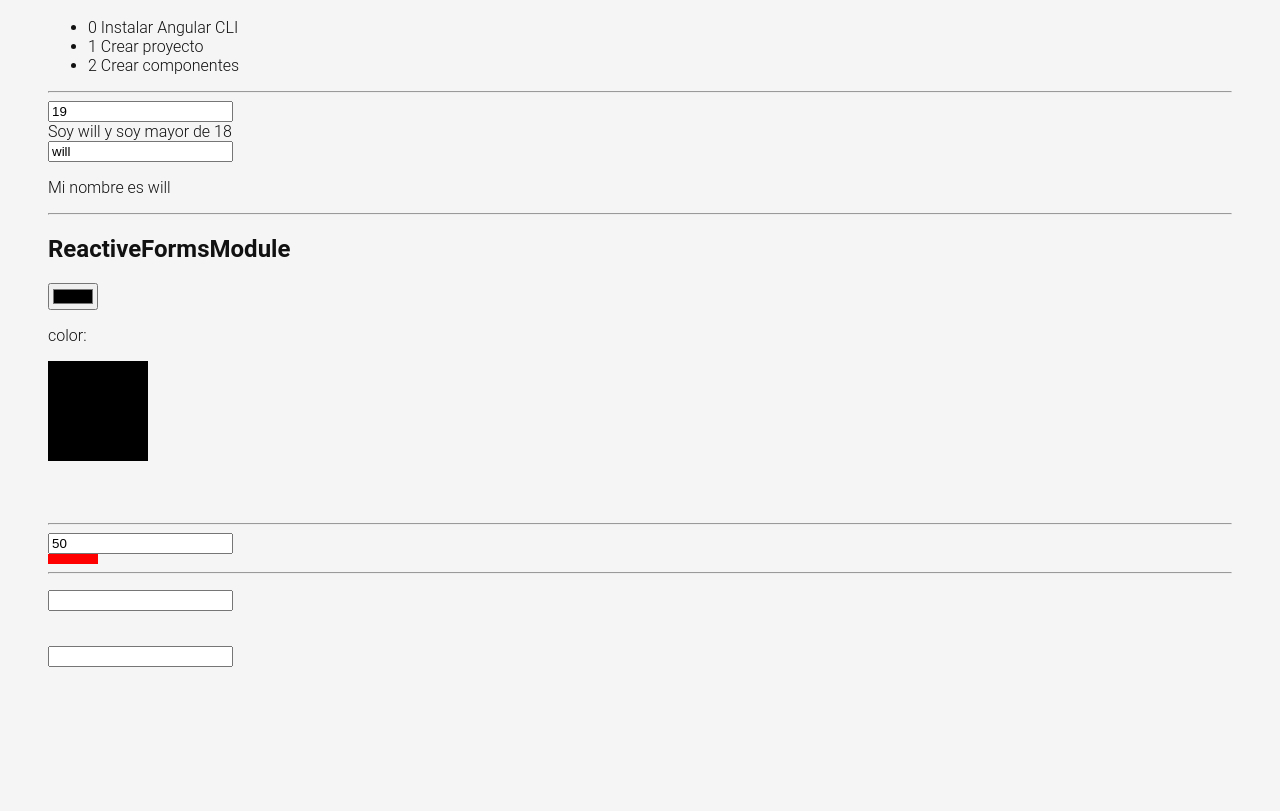
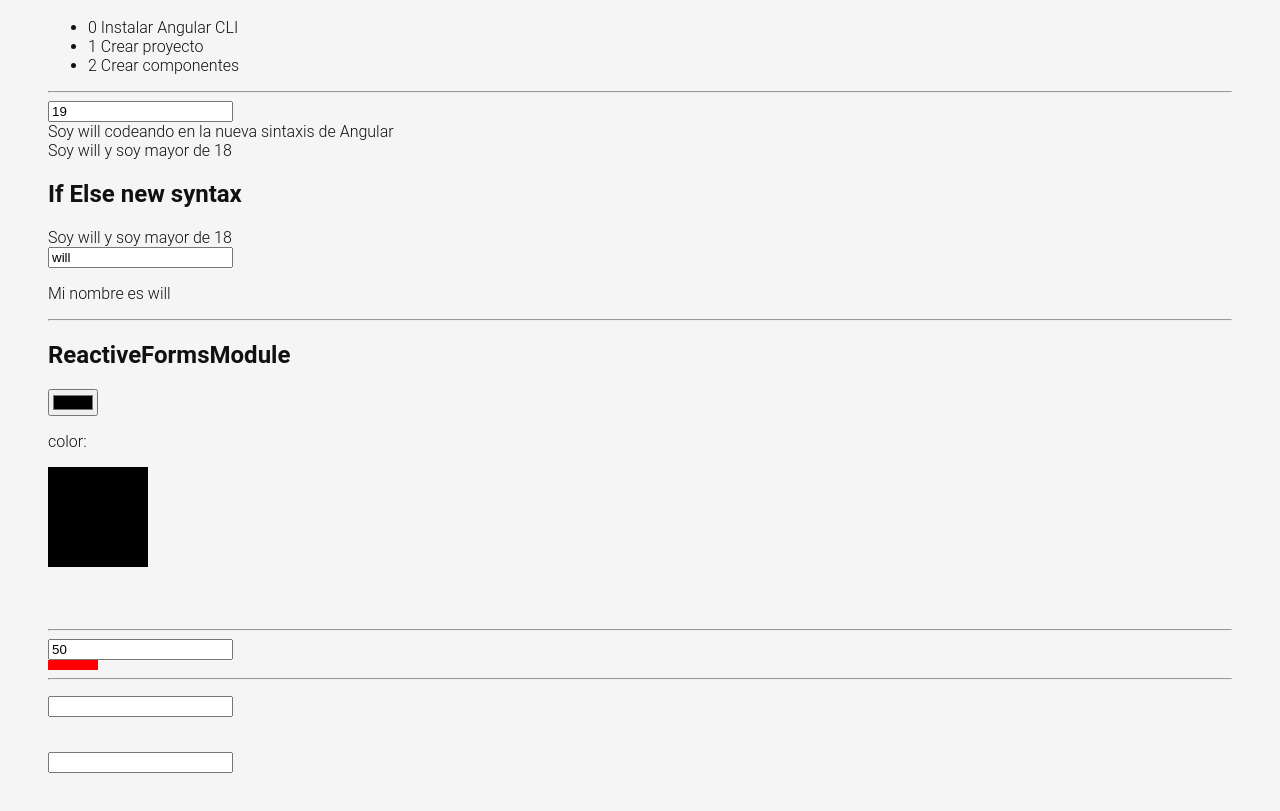
Before and after one commit to ApeWithGlasses/todoapp, an Angular app: page /labs in a window 1280 px wide. Shown: the part 1181-1992 px from the top of the page. Before the commit the page ends 1912 px from the top, so only its background shows below. Built offline with nearby package versions, Linux system fonts and the light colour scheme.

Commit message:
New syntax for if and else setences

```diff
--- a/src/app/pages/labs/labs.component.html
+++ b/src/app/pages/labs/labs.component.html
@@ -42,12 +42,25 @@
     My Content
   </div>
   <input type="number" [value]="person().age" (change)="changeAge($event)">
+
+  @if (name() === 'will') {
+    <div>Soy will codeando en la nueva sintaxis de Angular</div>
+  }
+
   <div *ngIf="person().name === 'will' && person().age > 18; else elseBlock">
     Soy will y soy mayor de 18
   </div>
   <ng-template #elseBlock>
     Soy will y soy menor de 18
   </ng-template>
+
+  <h2>If Else new syntax</h2>
+  @if (person().name === 'will' && person().age > 18) {
+    <div>Soy will y soy mayor de 18</div>
+  } @else {
+    <div>Soy will y soy menor de 18</div>
+  }
+
   <input type="text" [value]="person().name" (change)="changeName($event)">
   <div [ngSwitch]="person().name">
     <p *ngSwitchCase="'will'">Mi nombre es will</p>
```
